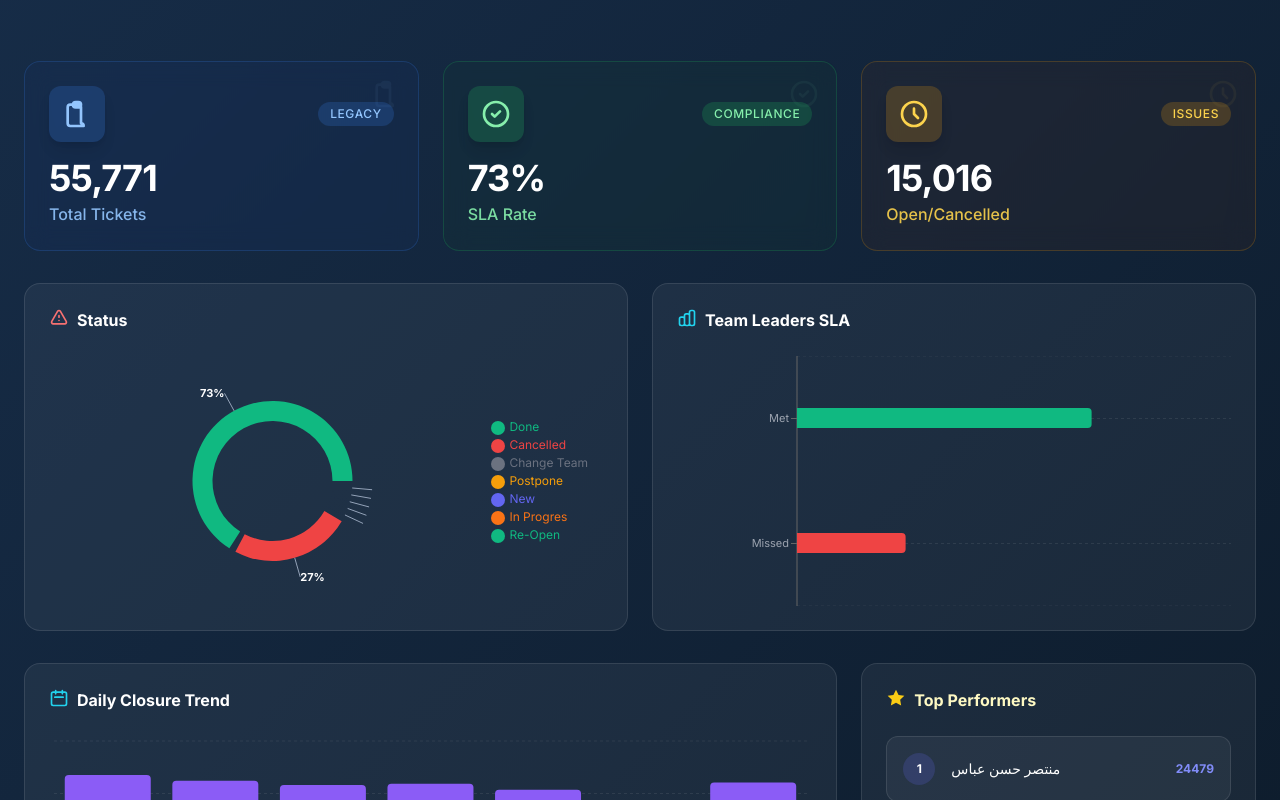
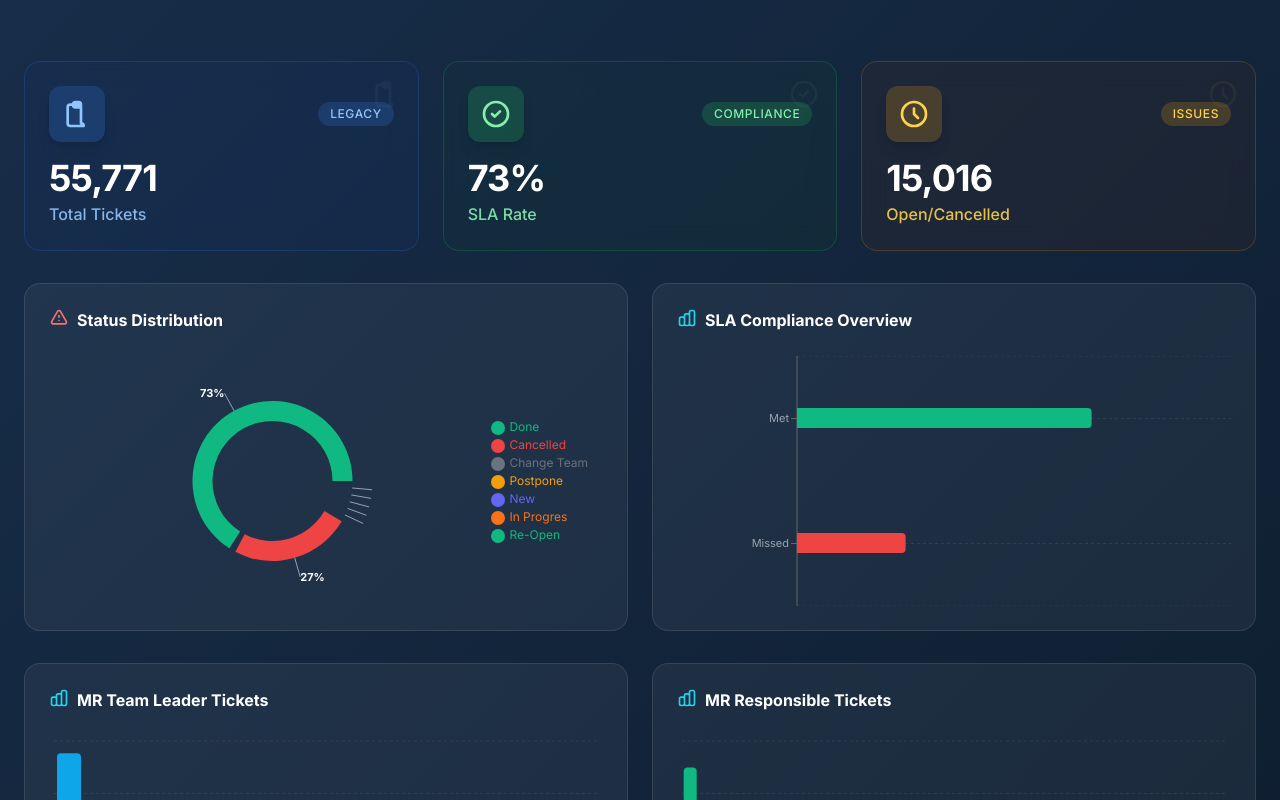
Before and after one commit to bekolo12/user-maintincae-ftth-, a React (Vite) app: page / in a window 1280 px wide. Shown: the part 2000-2800 px from the top of the page. Built offline with nearby package versions, Linux system fonts and the light colour scheme.

Commit message:
feat: Separate Pro and Legacy dashboard sections
Introduces distinct sections for "Pro Dashboard" and "Legacy View" within the main dashboard component. This improves organization and visual clarity by segmenting the different data views.

```diff
--- a/App.tsx
+++ b/App.tsx
@@ -308,6 +308,7 @@ const App = () => {
         </header>
 
         <main className="container mx-auto px-6 py-8 space-y-12">
+          {/* Pro Dashboard Section */}
           <section className="space-y-6">
             <div className="grid grid-cols-1 md:grid-cols-2 lg:grid-cols-3 gap-6">
               {proData.kpis.map((kpi: any, idx: number) => {
@@ -357,6 +358,7 @@ const App = () => {
             <span className="relative bg-slate-900 px-4 text-xs font-bold uppercase tracking-widest text-slate-500">Legacy View</span>
           </div>
 
+          {/* Legacy Dashboard Section */}
           <section className="space-y-8">
             <div className="grid grid-cols-1 md:grid-cols-3 gap-6">
               <SummaryCard title="Total Tickets" value={legacyData.summary.total} subValue="Legacy" icon={<IconTotal />} gradient="bg-blue-900/10" iconBg="bg-blue-500/20" borderColor="border-blue-500/20" textColor="text-blue-300" tagColor="bg-blue-500/20" />
@@ -364,23 +366,49 @@ const App = () => {
               <SummaryCard title="Open/Cancelled" value={legacyData.summary.open} subValue="Issues" icon={<IconInProgress />} gradient="bg-amber-900/10" iconBg="bg-amber-500/20" borderColor="border-amber-500/20" textColor="text-amber-300" tagColor="bg-amber-500/20" />
             </div>
 
+            {/* Legacy Row 1: Status & SLA */}
             <div className="grid grid-cols-1 lg:grid-cols-2 gap-6">
-              <div className="bg-white/5 border border-white/10 rounded-2xl p-6"><h3 className="mb-6 font-bold flex gap-2"><IconAlert /> Status</h3><TicketStatusChart data={legacyData.statusData} /></div>
-              <div className="bg-white/5 border border-white/10 rounded-2xl p-6"><h3 className="mb-6 font-bold flex gap-2"><IconTeam /> Team Leaders SLA</h3><SLAComplianceChart data={legacyData.slaData} /></div>
+              <div className="bg-white/5 border border-white/10 rounded-2xl p-6">
+                <h3 className="mb-6 font-bold flex gap-2"><IconAlert /> Status Distribution</h3>
+                <TicketStatusChart data={legacyData.statusData} />
+              </div>
+              <div className="bg-white/5 border border-white/10 rounded-2xl p-6">
+                <h3 className="mb-6 font-bold flex gap-2"><IconTeam /> SLA Compliance Overview</h3>
+                <SLAComplianceChart data={legacyData.slaData} />
+              </div>
             </div>
 
+            {/* Legacy Row 2: Team Leader & Responsible (Recovered) */}
+            <div className="grid grid-cols-1 lg:grid-cols-2 gap-6">
+              <div className="bg-white/5 border border-white/10 rounded-2xl p-6">
+                <h3 className="mb-6 font-bold flex gap-2"><IconTeam /> MR Team Leader Tickets</h3>
+                <SubAreaChart data={legacyData.subAreaData} />
+              </div>
+              <div className="bg-white/5 border border-white/10 rounded-2xl p-6">
+                <h3 className="mb-6 font-bold flex gap-2"><IconTeam /> MR Responsible Tickets</h3>
+                <ResolutionTimeChart data={legacyData.resolutionData} />
+              </div>
+            </div>
+
+            {/* Legacy Row 3: Closure Trend & Top Performers */}
             <div className="grid grid-cols-1 lg:grid-cols-3 gap-6">
-              <div className="lg:col-span-2 bg-white/5 border border-white/10 rounded-2xl p-6"><h3 className="mb-6 font-bold flex gap-2"><IconCalendar /> Daily Closure Trend</h3><ClosureRateChart data={legacyData.closureData} /></div>
+              <div className="lg:col-span-2 bg-white/5 border border-white/10 rounded-2xl p-6">
+                <h3 className="mb-6 font-bold flex gap-2"><IconCalendar /> Daily Closure Trend</h3>
+                <ClosureRateChart data={legacyData.closureData} />
+              </div>
               <div className="bg-white/5 border border-white/10 rounded-2xl p-6">
                 <h3 className="mb-6 font-bold flex gap-2 text-yellow-100"><IconTrophy /> Top Performers</h3>
                 <div className="space-y-4">
                   {legacyData.subAreaData.slice(0, 3).map((p: any, i: number) => (
-                    <div key={i} className="flex items-center gap-4 p-4 rounded-xl border border-white/10 bg-white/5">
-                      <div className="w-8 h-8 rounded-full bg-indigo-500/20 flex items-center justify-center font-bold text-xs">{i+1}</div>
+                    <div key={i} className="flex items-center gap-4 p-4 rounded-xl border border-white/10 bg-white/5 hover:bg-white/10 transition-colors group">
+                      <div className="w-8 h-8 rounded-full bg-indigo-500/20 flex items-center justify-center font-bold text-xs group-hover:bg-indigo-500/40 transition-colors">{i+1}</div>
                       <div className="flex-1 text-sm font-medium">{p.name}</div>
-                      <div className="text-xs text-indigo-400 font-bold">{p.value}</div>
+                      <div className="text-xs text-indigo-400 font-bold">{p.value.toLocaleString()}</div>
                     </div>
                   ))}
+                  {legacyData.subAreaData.length === 0 && (
+                    <div className="text-center py-8 text-slate-500 text-sm">No data available for this range.</div>
+                  )}
                 </div>
               </div>
             </div>
@@ -392,8 +420,8 @@ const App = () => {
         <div className="fixed inset-0 z-[100] flex items-center justify-center p-4 bg-black/60 backdrop-blur-sm" onClick={() => setShowExtractionModal(false)}>
           <div className="bg-slate-800 border border-white/10 rounded-2xl p-8 max-w-2xl w-full" onClick={e => e.stopPropagation()}>
             <h3 className="text-xl font-bold mb-4">Extraction JSON</h3>
-            <pre className="bg-slate-950 p-4 rounded-lg text-xs font-mono overflow-auto max-h-[60vh] text-emerald-300">{jsonPrompt}</pre>
-            <button onClick={() => setShowExtractionModal(false)} className="mt-6 w-full py-2 bg-indigo-500 rounded-lg font-bold">Close</button>
+            <pre className="bg-slate-950 p-4 rounded-lg text-xs font-mono overflow-auto max-h-[60vh] text-emerald-300 custom-scrollbar">{jsonPrompt}</pre>
+            <button onClick={() => setShowExtractionModal(false)} className="mt-6 w-full py-2 bg-indigo-500 hover:bg-indigo-600 rounded-lg font-bold transition-colors">Close</button>
           </div>
         </div>
       )}
```
